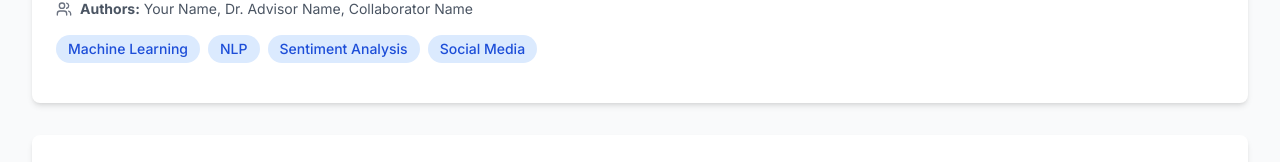
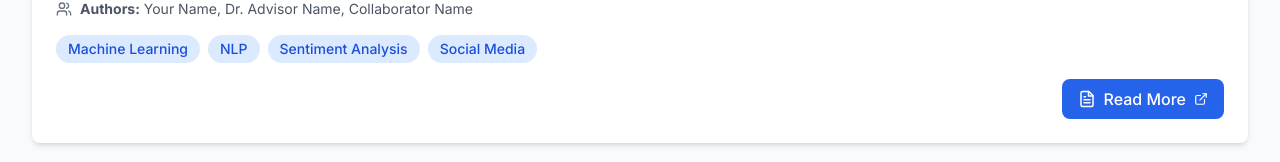
Before and after one commit to TharangaSG/portfolio-tharindu, a React (Vite) app: page /research in a window 1280 px wide. Shown: the part 601-763 px from the top of the page. Built offline with nearby package versions, Linux system fonts and the light colour scheme; no server answers.

Commit message:
added codes to show pdf

```diff
--- a/src/components/ui/ResearchCard.tsx
+++ b/src/components/ui/ResearchCard.tsx
@@ -65,11 +65,11 @@ const ResearchCard = ({ research }: ResearchCardProps) => {
             href={research.paperUrl}
             target="_blank"
             rel="noopener noreferrer"
-            className="inline-flex items-center text-primary-600 hover:text-primary-700 font-medium transition-colors"
+            className="inline-flex items-center bg-primary-600 hover:bg-primary-700 text-white px-4 py-2 rounded-lg font-medium transition-colors"
           >
-            <FileText size={18} className="mr-1" />
-            Read Paper
-            <ExternalLink size={14} className="ml-1" />
+            <FileText size={18} className="mr-2" />
+            Read More
+            <ExternalLink size={14} className="ml-2" />
           </a>
         </div>
       )}
--- a/src/data/portfolio.ts
+++ b/src/data/portfolio.ts
@@ -50,7 +50,8 @@ export const researchProjects: ResearchProject[] = [
     authors: ["Your Name", "Dr. Advisor Name", "Collaborator Name"],
     tags: ["Machine Learning", "NLP", "Sentiment Analysis", "Social Media"],
     publishedDate: "2023-09-15",
-    conference: "International Conference on Computational Linguistics"
+    conference: "International Conference on Computational Linguistics",
+    paperUrl: "/paper.pdf"
   },
   {
     id: "2",
@@ -58,7 +59,8 @@ export const researchProjects: ResearchProject[] = [
     description: "Research on developing lightweight neural network architectures suitable for deployment on edge devices with limited computational resources.",
     abstract: "This study focuses on creating efficient neural network architectures that maintain high accuracy while being suitable for edge computing environments. We explore various compression techniques and novel architectural designs.",
     authors: ["Your Name", "Research Team"],
-    tags: ["Neural Networks", "Edge Computing", "Optimization", "Mobile Computing"]
+    tags: ["Neural Networks", "Edge Computing", "Optimization", "Mobile Computing"],
+    paperUrl: "/paper.pdf"
   }
 ];
 
```
Also changed, not shown: 1 other file (tests, documents, lock files or other folders).
